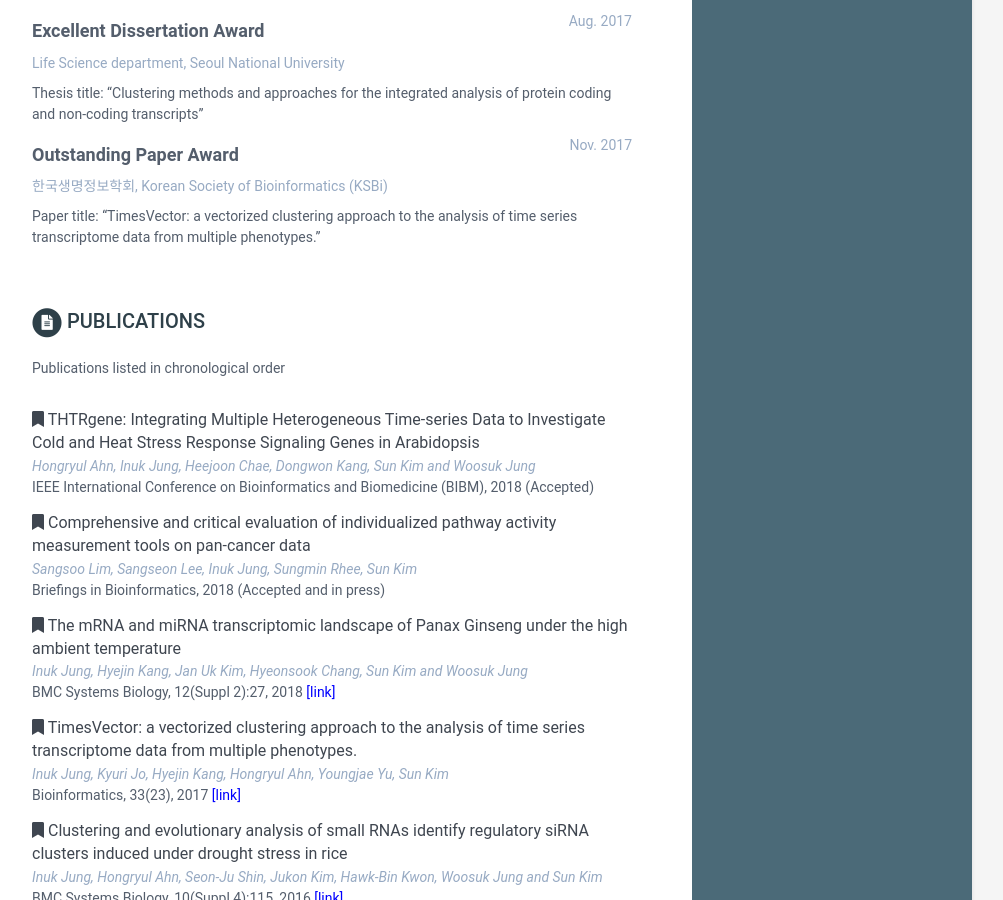
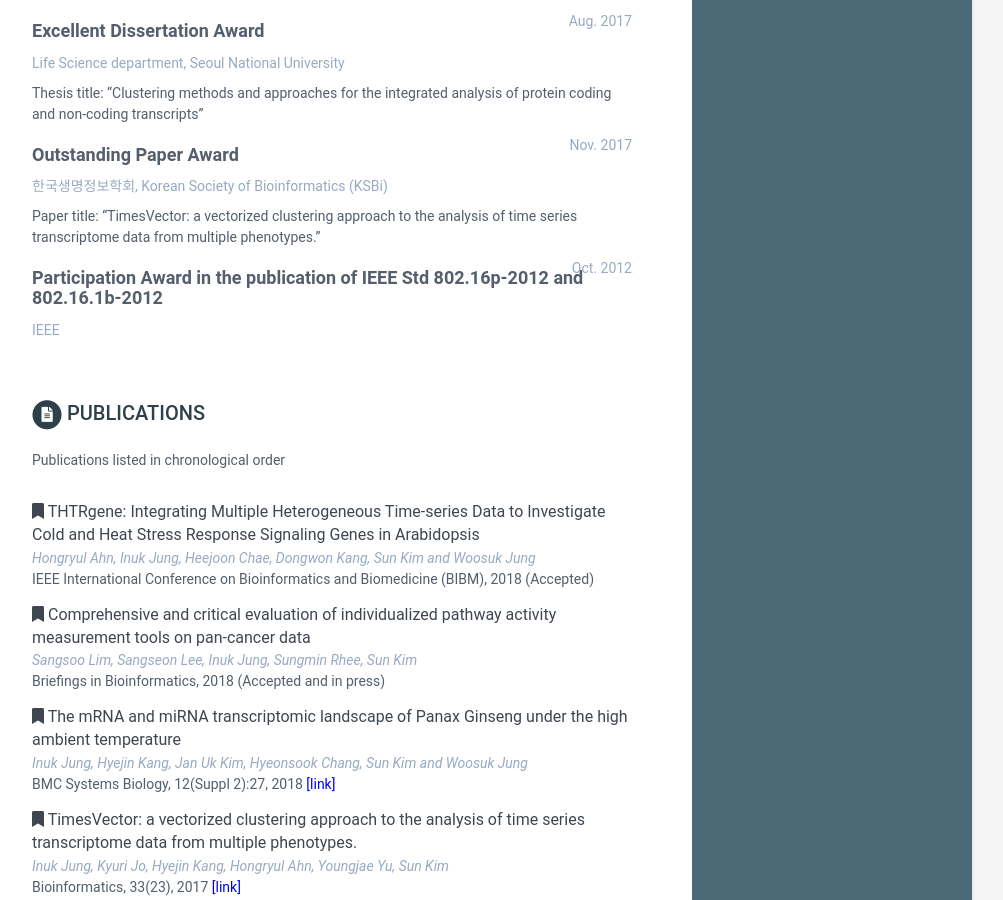
Before and after one commit to inukj/inukj.github.io, a Jekyll site: the page built from index.html, in a window 1280 px wide and 900 px high, scrolled down 971 px. Shown: the whole window, without its empty margins (168-1171 px from the left). Built offline with Jekyll 4.4.1, drawn with Linux system fonts in a browser that asks for light colours.

Commit message:
update project

```diff
--- a/_data/data.yml
+++ b/_data/data.yml
@@ -72,6 +72,11 @@ awards:
       time: Nov. 2017
       details: |
         Paper title: "TimesVector: a vectorized clustering approach to the analysis of time series transcriptome data from multiple phenotypes."
+
+    - title: Participation Award in the publication of IEEE Std 802.16p-2012 and 802.16.1b-2012
+      organization: IEEE
+      time: Oct. 2012
+
 
 experiences:
     - role: Part time Lecturer
```
